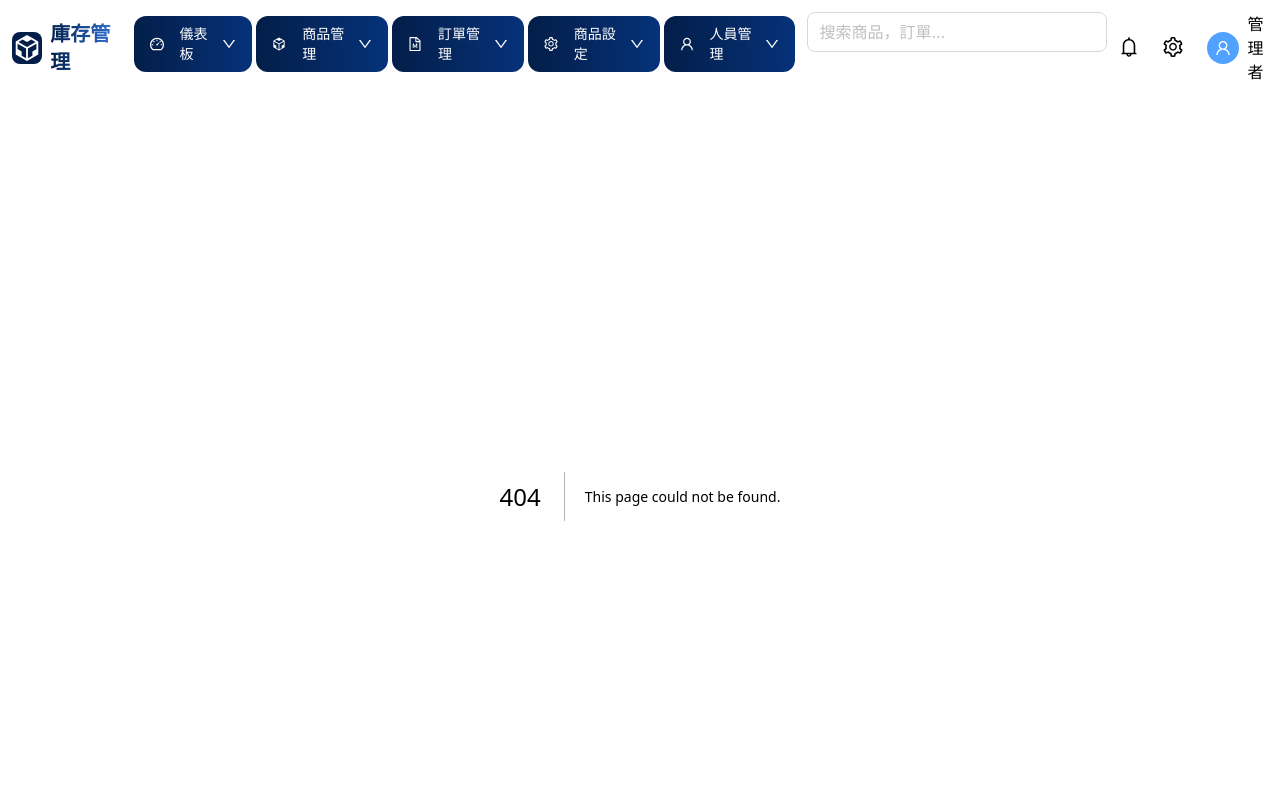
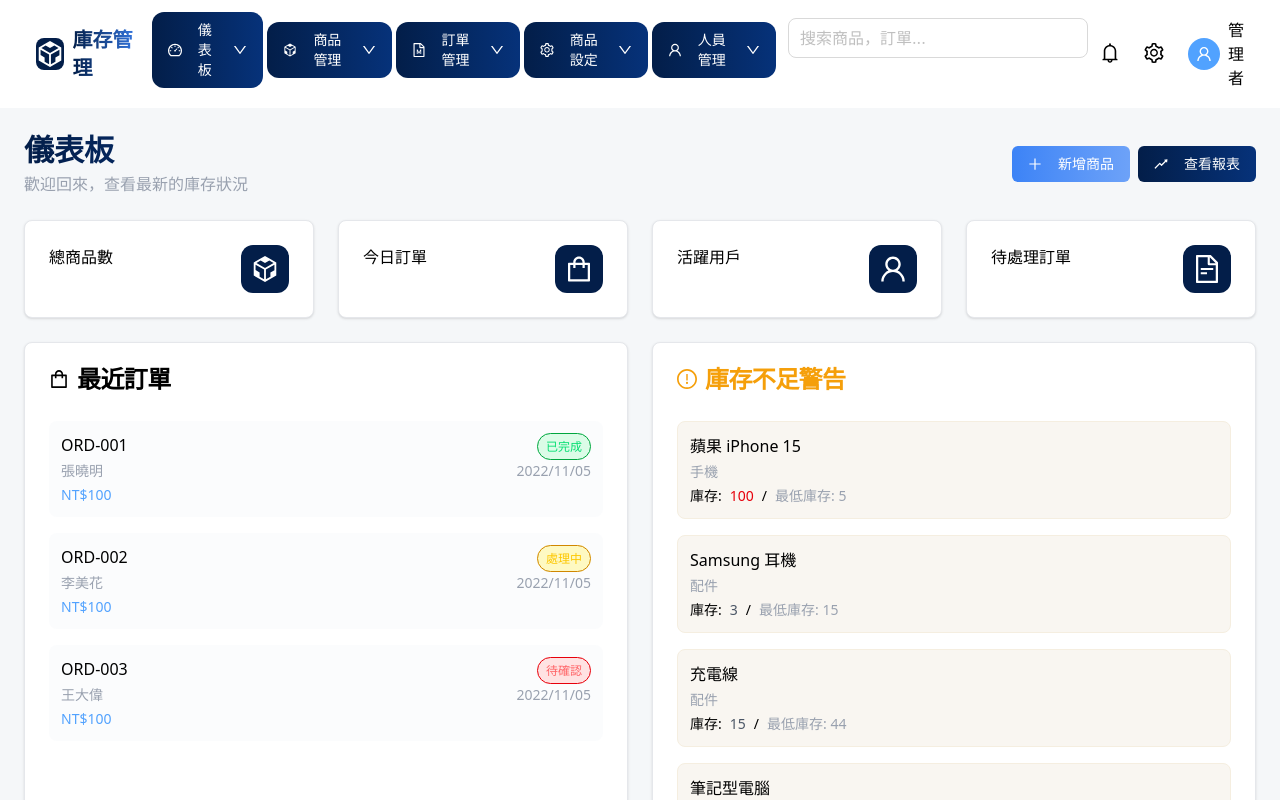
Before and after one commit to san257718/item-frontend, a Next.js app: page /Dashboard in a window 1280 px wide. Before the commit this address had no page. Shown: the top 800 px of the page. Built offline with nearby package versions, Linux system fonts and the light colour scheme.

Commit message:
fix: 儀錶板畫面切版完成

```diff
--- /dev/null
+++ b/src/app/Dashboard/page.tsx
@@ -0,0 +1,214 @@
+import {
+  CodeSandboxOutlined,
+  ExclamationCircleOutlined,
+  FileTextOutlined,
+  PlusOutlined,
+  RiseOutlined,
+  ShoppingOutlined,
+  UserOutlined,
+} from "@ant-design/icons";
+import StateHandling from "@/components/state-handling/page";
+
+export default function Dashboard() {
+  const card = [
+    {
+      title: "總商品數",
+      icon: (
+        <CodeSandboxOutlined style={{ fontSize: "28px", color: "white" }} />
+      ),
+    },
+    {
+      title: "今日訂單",
+      icon: <ShoppingOutlined style={{ fontSize: "28px", color: "white" }} />,
+    },
+    {
+      title: "活躍用戶",
+      icon: <UserOutlined style={{ fontSize: "28px", color: "white" }} />,
+    },
+    {
+      title: "待處理訂單",
+      icon: <FileTextOutlined style={{ fontSize: "28px", color: "white" }} />,
+    },
+  ];
+
+  const orderCard = [
+    {
+      id: "ORD-001",
+      name: "張曉明",
+      price: "NT$100",
+      date: "2022/11/05",
+      status: 1,
+    },
+    {
+      id: "ORD-002",
+      name: "李美花",
+      price: "NT$100",
+      date: "2022/11/05",
+      status: 2,
+    },
+    {
+      id: "ORD-003",
+      name: "王大偉",
+      price: "NT$100",
+      date: "2022/11/05",
+      status: 3,
+    },
+  ];
+
+  const stockCard = [
+    {
+      name: "蘋果 iPhone 15",
+      classification: "手機",
+      stock: 100,
+      lowest: 5,
+    },
+    {
+      name: "Samsung 耳機",
+      classification: "配件",
+      stock: 3,
+      lowest: 15,
+    },
+    {
+      name: "充電線",
+      classification: "配件",
+      stock: 15,
+      lowest: 44,
+    },
+    {
+      name: "筆記型電腦",
+      classification: "電腦",
+      stock: 2,
+      lowest: 18,
+    },
+  ];
+
+  return (
+    <div className="space-y-6">
+      <div className="flex justify-between ">
+        <div>
+          <h1 className="bg-linear-to-r bg-clip-text from-text-from to-text-to font-extrabold text-transparent text-3xl">
+            儀表板
+          </h1>
+          <p className="text-muted-foreground mt-1 text-gray-400">
+            歡迎回來，查看最新的庫存狀況
+          </p>
+        </div>
+        <div className="flex items-center gap-2">
+          <button className="flex items-center gap-4 from-addbuttonColorFrom to-addbuttonColorTo bg-gradient-to-r px-4 py-2 rounded-md text-white text-sm cursor-pointer">
+            <PlusOutlined />
+            新增商品
+          </button>
+          <button className="flex items-center gap-4 from-buttonColorFrom to-buttonColorTo bg-gradient-to-r px-4 py-2 rounded-md text-white text-sm cursor-pointer">
+            <RiseOutlined />
+            查看報表
+          </button>
+        </div>
+      </div>
+      <div className="grid grid-cols-1 md:grid-cols-2 lg:grid-cols-4 gap-6 ">
+        {card.map((item) => {
+          return (
+            <div
+              key={item.title}
+              className="rounded-lg border border-gray-200 transition-all duration-300 hover:shadow-lg shadow-sm bg-white"
+            >
+              <div className="p-6 flex justify-between ">
+                <div>{item.title}</div>
+                <div className="bg-[#031e49] flex items-center justify-center h-12 w-12 rounded-xl">
+                  {item.icon}
+                </div>
+              </div>
+            </div>
+          );
+        })}
+      </div>
+
+      <div className="grid grid-cols-1 lg:grid-cols-2 gap-6 ">
+        <div className="rounded-lg border border-gray-200 hover:shadow-lg shadow-sm transition-all bg-white">
+          <div className="flex flex-col space-y-1.5">
+            <div className="text-2xl font-semibold leading-none tracking-tight flex items-center p-6">
+              <ShoppingOutlined
+                style={{ fontSize: "20px", marginRight: "0.5rem" }}
+              />
+              <h3>最近訂單</h3>
+            </div>
+            <div className="p-6 pt-0">
+              <div className="space-y-4">
+                {orderCard.map((item) => {
+                  return (
+                    <div key={item.id} className="space-y-4">
+                      <div className="flex p-3 rounded-lg bg-[#f1f5f94d]">
+                        <div className="flex-1 space-y-1">
+                          <div className="flex items-center justify-between">
+                            <span>{item.id}</span>
+                            <StateHandling orderStatus={item.status} />
+                          </div>
+                          <div className="text-sm text-gray-400 flex justify-between">
+                            <span>{item.name}</span>
+                            <span>{item.date}</span>
+                          </div>
+                          <div className="text-sm text-blue-400">
+                            <span>{item.price}</span>
+                          </div>
+                        </div>
+                      </div>
+                    </div>
+                  );
+                })}
+              </div>
+            </div>
+          </div>
+        </div>
+        <div className="rounded-lg border border-gray-200 hover:shadow-lg shadow-sm transition-all bg-white">
+          <div className="flex flex-col space-y-1.5">
+            <div className="text-2xl font-semibold leading-none tracking-tight flex items-center p-6">
+              <ExclamationCircleOutlined
+                style={{
+                  fontSize: "20px",
+                  marginRight: "0.5rem",
+                  color: "#f59f0a",
+                }}
+              />
+              <h3 className="text-[#f59f0a]">庫存不足警告</h3>
+            </div>
+            <div className="p-6 pt-0">
+              <div className="space-y-4">
+                {stockCard.map((item) => {
+                  return (
+                    <div key={item.name}>
+                      <div className="flex  p-3 rounded-lg bg-muted/30 bg-[#f9f6f1] border border-[#f5eee0]">
+                        <div className="flex-1 space-y-1">
+                          <div className="flex items-center justify-between">
+                            <span>{item.name}</span>
+                          </div>
+                          <div className="text-sm text-gray-400 flex justify-between">
+                            <span>{item.classification}</span>
+                          </div>
+                          <div className="flex text-sm">
+                            <span className="mr-2">庫存: </span>
+                            <span
+                              className={
+                                item.lowest < item.stock
+                                  ? "text-red-600"
+                                  : "text-gray-600"
+                              }
+                            >
+                              {item.stock}
+                            </span>
+                            <span className="mx-2">/</span>
+                            <span className="text-gray-400">
+                              最低庫存: {item.lowest}
+                            </span>
+                          </div>
+                        </div>
+                      </div>
+                    </div>
+                  );
+                })}
+              </div>
+            </div>
+          </div>
+        </div>
+      </div>
+    </div>
+  );
+}
--- a/src/app/globals.css
+++ b/src/app/globals.css
@@ -1 +1,10 @@
 @import "tailwindcss";
+
+@theme {
+  --color-buttonColorFrom: #031e49;
+  --color-buttonColorTo: #06327a;
+  --color-addbuttonColorFrom: #3c83f6;
+  --color-addbuttonColorTo: #6da2f8;
+  --color-text-from: #031e49;
+  --color-text-to: #06327a;
+}
--- a/src/app/layout.tsx
+++ b/src/app/layout.tsx
@@ -10,12 +10,11 @@ export default function RootLayout({
   return (
     <html lang="en">
       <body suppressHydrationWarning>
-        <div>
+        <div className="min-h-screen flex flex-col w-full bg-[#f5f7f9]">
           <Header />
-          <div>{children}</div>
+          <div className="flex-1 overflow-auto p-6">{children}</div>
           <Footer />
         </div>
-        {/* <div>{children}</div> */}
       </body>
     </html>
   );
--- a/src/app/page.tsx
+++ b/src/app/page.tsx
@@ -1,10 +1,11 @@
-// interface RouterProps {
-//   children: React.ReactNode;
-// }
-// export default function Home({ children }: RouterProps) {
-//   return (
-//     <div className="min-h-screen flex flex-col w-full bg-[#f5f7f9]">
-//       {/* <div className="flex-1 overflow-auto p-6">{children}</div> */}
-//     </div>
-//   );
-// }
+import Dashboard from "./Dashboard/page";
+
+export default function Home({
+  children,
+}: Readonly<{ children: React.ReactNode }>) {
+  return (
+    <div>
+      <Dashboard />
+    </div>
+  );
+}
--- a/src/components/footer/page.tsx
+++ b/src/components/footer/page.tsx
@@ -1,7 +1,14 @@
 export default function Footer() {
   return (
-    <div>
-      222
+    <div className="border-t border-gray-200 backdrop-blur-md">
+      <div className="container mx-auto px-6 py-4">
+        <div className="flex items-center space-x-2">
+          <div className="bg-[#031e49] w-6 h-6 text-white rounded-full text-center">
+            <span>庫</span>
+          </div>
+          <span>庫存管理系統 © 2025</span>
+        </div>
+      </div>
     </div>
-  )
+  );
 }
--- a/src/components/header/page.tsx
+++ b/src/components/header/page.tsx
@@ -24,7 +24,7 @@ export default function Header() {
 
 
   return (
-    <div className="h-full mx-auto bg-white">
+    <div className="h-full sm:px-6 bg-white">
       <div className="flex justify-between items-center p-3 space-x-3">
         <div className="flex items-center space-x-2">
           <div className="h-8 w-8 bg-[#031e49] rounded-lg flex items-center justify-center">
--- /dev/null
+++ b/src/components/state-handling/page.tsx
@@ -0,0 +1,35 @@
+interface StateHandlingProps {
+  orderStatus: number;
+}
+
+export default function StateHandling({ orderStatus }: StateHandlingProps) {
+  const orderStatusColor = (value: number) => {
+    switch (value) {
+      case 1:
+        return (
+          <span className="text-green-400 text-xs border border-green-600 px-2 py-1 rounded-2xl bg-green-100">
+            已完成
+          </span>
+        );
+      case 2:
+        return (
+          <span className="text-yellow-400 text-xs border border-yellow-600 px-2 py-1 rounded-2xl bg-yellow-100">
+            處理中
+          </span>
+        );
+      case 3:
+        return (
+          <span className="text-red-400 text-xs border border-red-600 px-2 py-1 rounded-2xl bg-red-100">
+            待確認
+          </span>
+        );
+      default:
+        return "失敗";
+    }
+  };
+  return (
+    <div>
+      <span>{orderStatusColor(orderStatus)}</span>
+    </div>
+  );
+}
```
